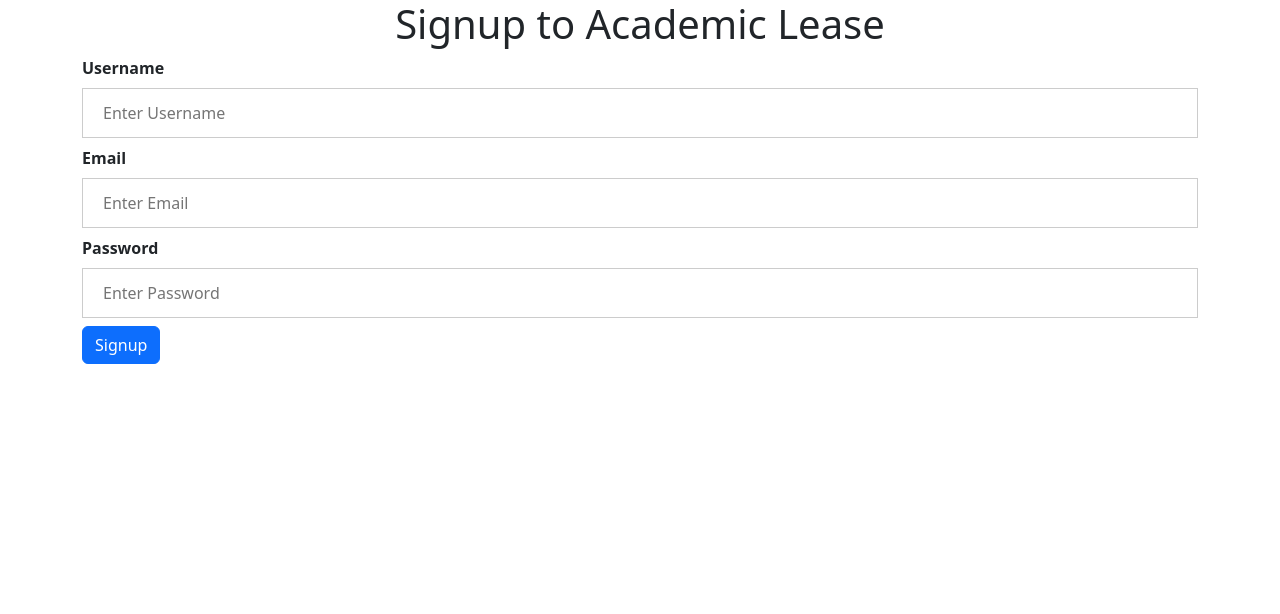
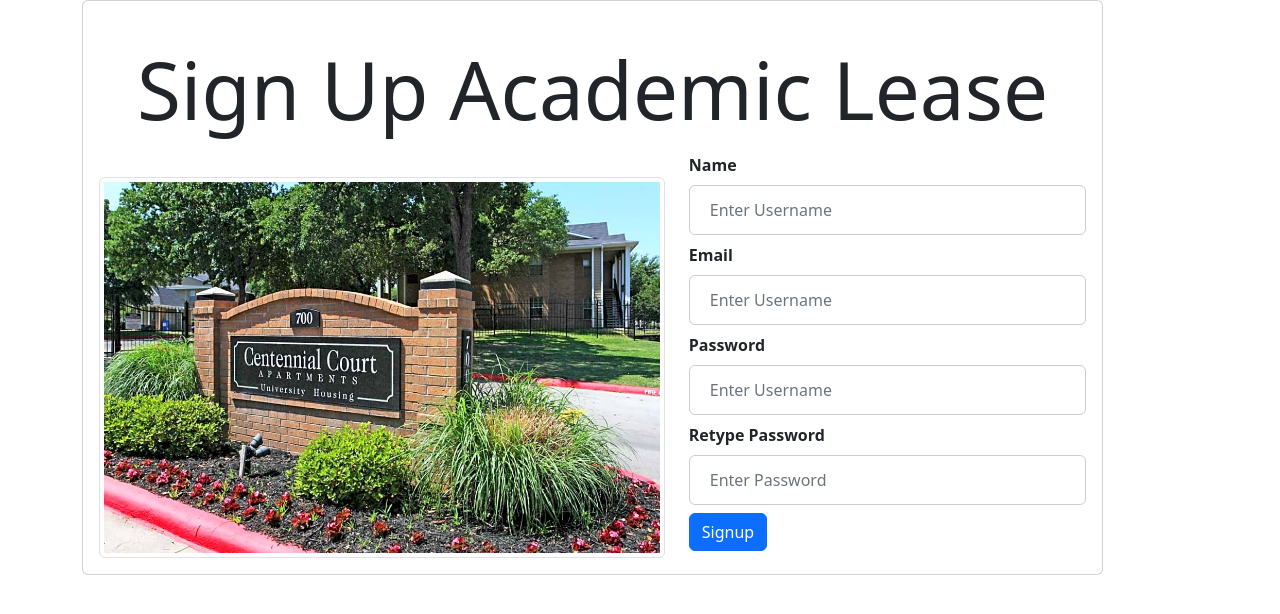
Before and after one commit to gopikrsmscs/academiclease, a Flask app: page /signup in a window 1280 px wide. Shown: the top 614 px of the page. Run offline with Flask 2, Linux system fonts and the light colour scheme; some libraries are stand-ins or nearby versions.

Commit message:
changed signup to bootstrap

```diff
--- a/Templates/signup.html
+++ b/Templates/signup.html
@@ -1,18 +1,39 @@
 {% extends "layout.html" %}
 
 {% block y %}
-   <div class="container">
-       <div class="row">
-        <h1 class="text-center"> Signup to Academic Lease </h1>
-            <form action="/signup" method="POST">
-                <label for="uname"><b>Username</b></label>
-                <input type="text" placeholder="Enter Username" name="uname" required>
-                <label for="email"><b>Email</b></label>
-                <input type="text" placeholder="Enter Email" name="email" required>
-                <label for="psw"><b>Password</b></label>
-                <input type="password" placeholder="Enter Password" name="psw" required>
-                <button type="button submit" class="btn btn-primary">Signup</button>
-            </form>
-       </div>
-   </div>
+<section class="" style="background-color: white">
+    <div class="container">
+      <div class="row ">
+        <div class="col-lg-12 col-xl-11">
+          <div class="card">
+            <div class="card-body ">
+              <div class="row ">
+                <p class="text-center display-1 mt-4">Sign Up Academic Lease</p>
+                <div class="col-md-10 col-lg-6 col-xl-5 order-2">
+                  <form action="/signup" class="form-group" method="POST">
+                    <label for="uname"><b>Name</b></label>
+                    <input class="form-control" type="text" placeholder="Enter Username" name="uname" required>
+                    <label for="uname"><b>Email</b></label>
+                    <input class="form-control" type="text" placeholder="Enter Username" name="uname" required>
+
+                    <label for="psw"><b>Password</b></label>
+                    <input class="form-control" type="password" placeholder="Enter Username" name="uname" required>
+
+                    <label for="psw"><b>Retype Password</b></label>
+                    <input class="form-control" type="password" placeholder="Enter Password" name="psw" required>
+                    <button type="button" onClick="location.href='/login'" class="btn btn-primary">Signup</button>
+                </form>
+
+                </div>
+                <div class="col-md-10 col-lg-6 col-xl-7  mt-4 align-items-center">
+                  <img src="/static/img/centinnalcourt.jpeg"
+                    class="img-thumbnail" alt="Sample image">
+                </div>
+              </div>
+            </div>
+          </div>
+        </div>
+      </div>
+    </div>
+  </section>
 {% endblock %}
```
